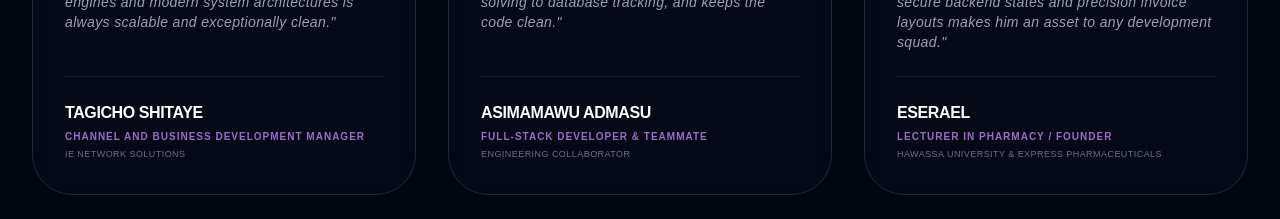
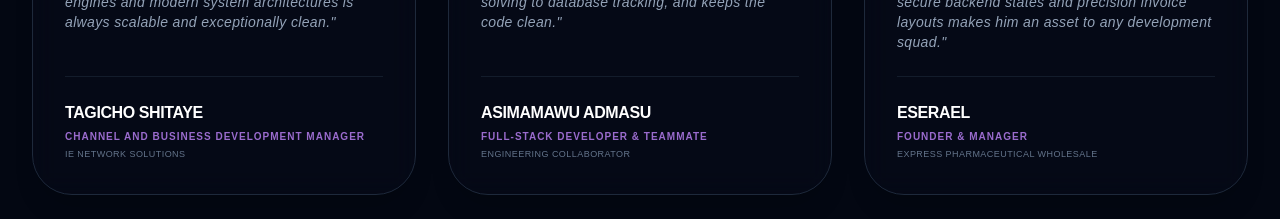
Before and after one commit to Talicho21/portfolio, a Next.js app: page / in a window 1280 px wide. Shown: the part 3640-3859 px from the top of the page. Built offline with nearby package versions, Linux system fonts and the light colour scheme.

Commit message:
docs: add latest CV PDF to portfolio

```diff
--- a/src/components/Hero.tsx
+++ b/src/components/Hero.tsx
@@ -122,7 +122,7 @@ export default function Hero() {
               Let’s Talk
             </Link>
             <a
-              href="/resume.pdf"
+              href="/MyCV (3).pdf"
               className="rounded-full border border-slate-300 dark:border-slate-700 px-6 py-3 text-sm font-semibold text-slate-700 dark:text-slate-100 transition hover:border-sky-500 dark:hover:border-sky-400 hover:bg-slate-50 dark:hover:bg-slate-900"
             >
               View Resume
--- a/src/components/Testimony.tsx
+++ b/src/components/Testimony.tsx
@@ -26,8 +26,8 @@ export default function Testimony() {
    {
       id: 3,
       name: "ESERAEL",
-      role: "LECTURER IN PHARMACY / FOUNDER",
-      company: "HAWASSA UNIVERSITY & EXPRESS PHARMACEUTICALS",
+      role: "FOUNDER & MANAGER",
+      company: "EXPRESS PHARMACEUTICAL WHOLESALE",
       quote:
         "Yonatan engineered a highly efficient pharmaceutical stock management system for us. His ability to blend fluid user interfaces with secure backend states and precision invoice layouts makes him an asset to any development squad.",
       image: "/Eserus.jpg",
```
Also changed, not shown: 1 other file (tests, documents, lock files or other folders).
